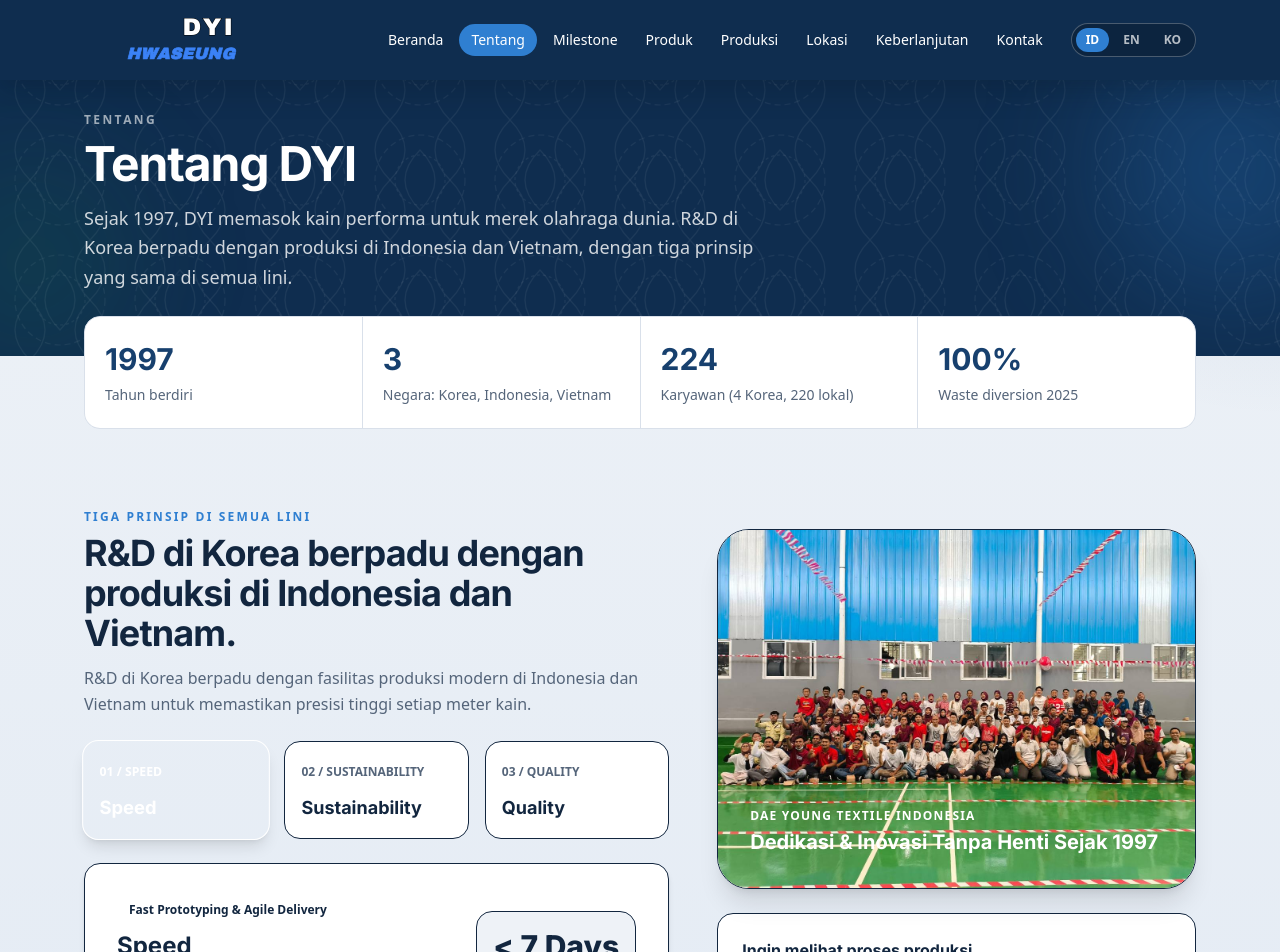
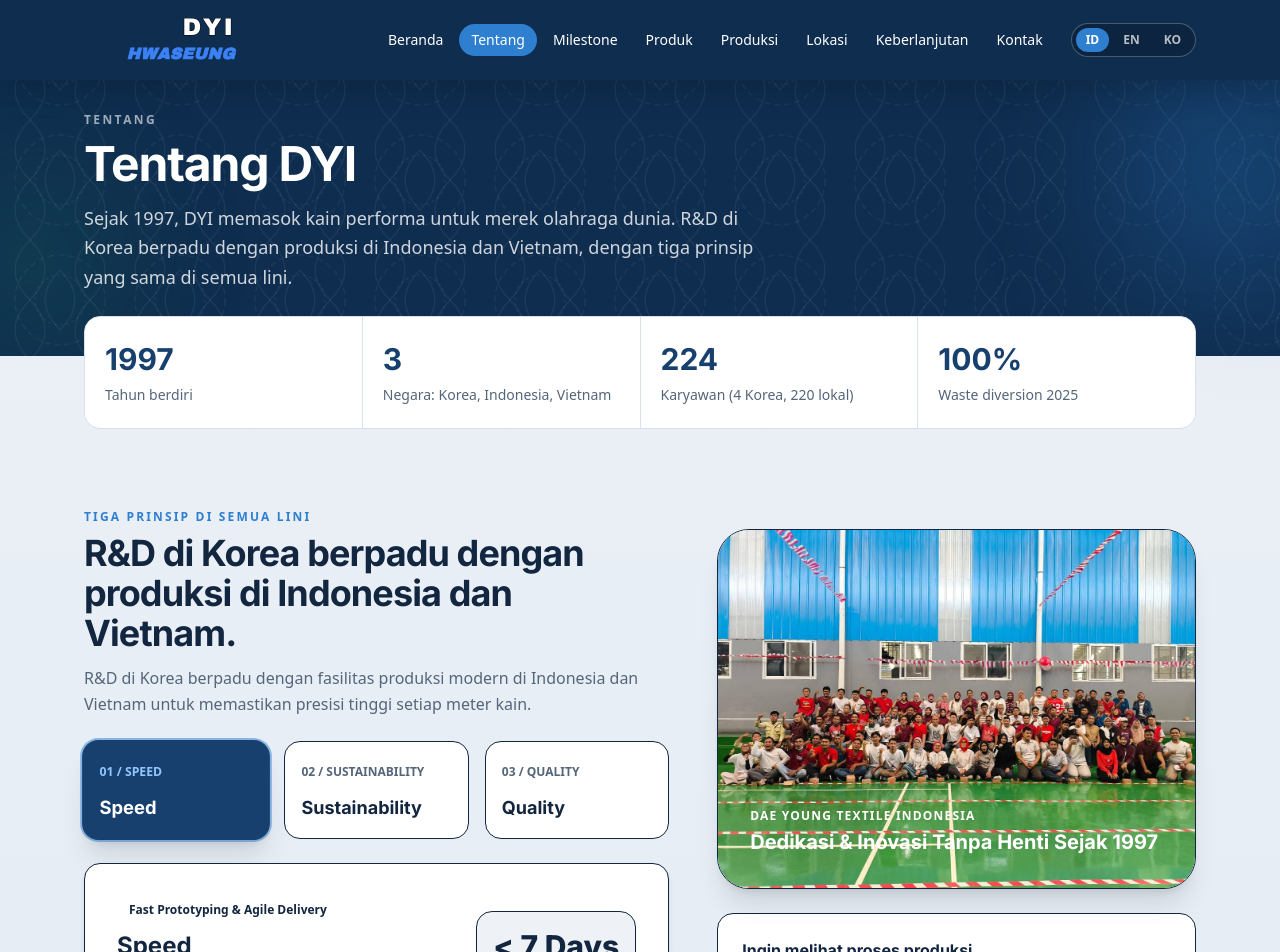
Before and after one commit to daeyoungindo/website-dyi, a Next.js app: page /tentang in a window 1280 px wide. Shown: the top 952 px of the page. Built offline with nearby package versions, Linux system fonts and the light colour scheme.

Commit message:
fix: update active principle card styling with high-contrast navy background and blue ring for clear visibility

```diff
--- a/src/components/pages/TentangContent.tsx
+++ b/src/components/pages/TentangContent.tsx
@@ -69,12 +69,12 @@ export function TentangContent() {
                     onClick={() => setActivePrinciple(idx)}
                     className={`text-left rounded-2xl border p-4 transition-all duration-200 ${
                       isActive
-                        ? "border-secondary-600 bg-primary-900 text-white shadow-lg scale-[1.02]"
-                        : "border-border bg-surface text-ink hover:border-secondary-600/50 hover:bg-surface/80"
+                        ? "border-[#17406e] bg-[#17406e] text-white shadow-xl scale-[1.02] ring-2 ring-[#2f7fd1]/50"
+                        : "border-border bg-surface text-ink hover:border-[#2f7fd1]/50 hover:bg-surface/90"
                     }`}
                   >
                     <div>
-                      <span className={`text-xs font-semibold ${isActive ? "text-accent-500" : "text-muted"}`}>
+                      <span className={`text-xs font-semibold ${isActive ? "text-[#93c5fd]" : "text-muted"}`}>
                         {item.badge}
                       </span>
                     </div>
```
